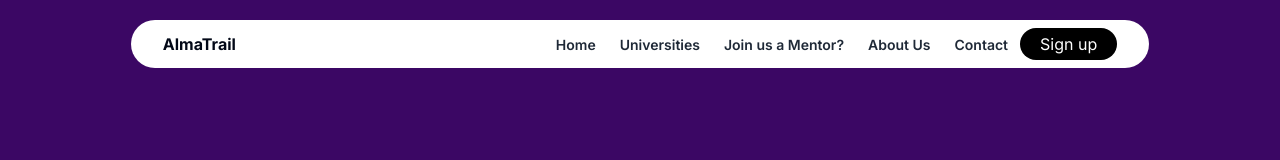
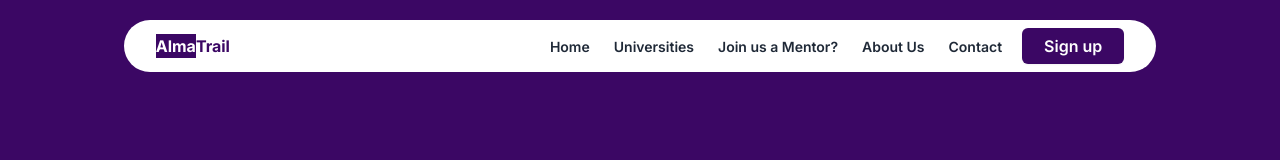
Before and after one commit to AlmaTrail/AlmaTrail-Frontend, a Next.js app: page / in a window 1280 px wide. Shown: the top 160 px of the page. Built offline with nearby package versions, Linux system fonts and the light colour scheme.

Commit message:
added css to signup buttons

```diff
--- a/src/components/navbar.tsx
+++ b/src/components/navbar.tsx
@@ -37,7 +37,8 @@ const Navbar = () => {
     <div className="bg-white rounded-full py-2 fixed top-5 z-10">
       <div className="mx-auto flex justify-between items-center px-4 sm:px-6 lg:px-8">
         <div className="flex items-center mr-40 lg:mr-80">
-          <span className="font-bold">AlmaTrail</span>
+          <span className="text-white bg-auto bg-[#3b0764] font-bold">Alma</span>
+          <span className="text-[#3b0764] font-bold">Trail</span>
         </div>
         <div className="hidden lg:flex lg:items-center">
           <ul className="flex space-x-6">
@@ -54,10 +55,7 @@ const Navbar = () => {
           </ul>
         </div>
         <div className="hidden lg:flex">
-          <button
-            type="button"
-            className="py-1 px-5 ml-3 bg-black text-white rounded-full"
-          >
+          <button className="py-1 px-5 ml-5 bg-[#3b0764] rounded-md text-white font-semibold shadow-sm transition duration-200 hover:bg-white hover:text-[#3b0764] border-2 border-transparent hover:border-[#3b0764]">
             Sign up
           </button>
         </div>
@@ -80,10 +78,7 @@ const Navbar = () => {
                 </li>
               ))}
             </ul>
-            <button
-              type="button"
-              className="w-full bg-black py-2 text-sm font-semibold text-white shadow-sm hover:bg-black/80 focus:outline-none focus-visible:ring-2 focus-visible:ring-black"
-            >
+            <button className="w-full bg-[#3b0764] rounded-md py-2 text-white font-semibold shadow-sm transition duration-200 hover:bg-white hover:text-[#3b0764] border-2 border-transparent hover:border-[#3b0764]">
               Sign Up
             </button>
           </div>
```
